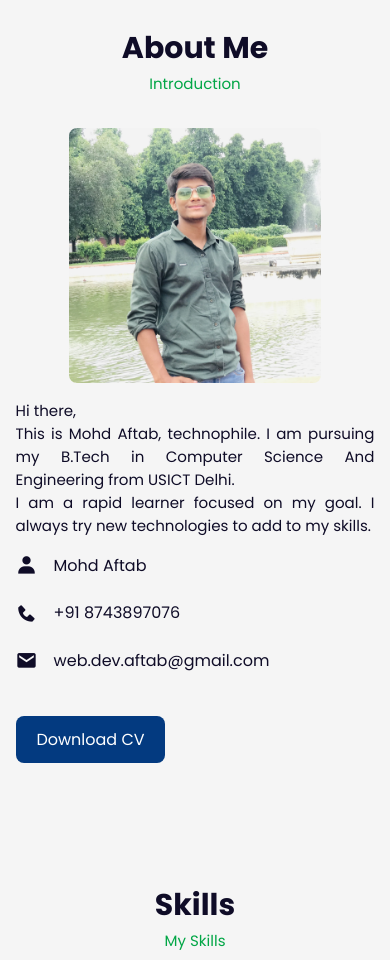
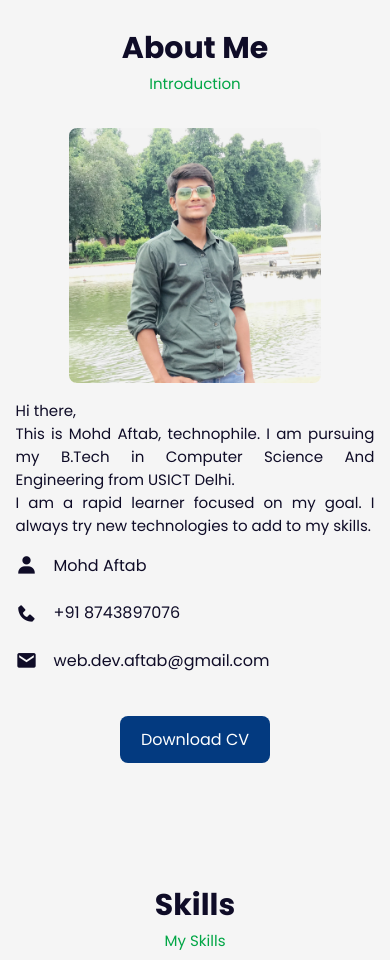
Before and after one commit to devaftab/Portfolio, a React (Vite) app in the folder frontend/: page / in a window 390 px wide. Shown: the part 900-1860 px from the top of the page. Built offline with nearby package versions, Linux system fonts and the light colour scheme.

Commit message:
about button css update

```diff
--- a/frontend/src/App.css
+++ b/frontend/src/App.css
@@ -123,6 +123,7 @@
   }
   .about-container {
     grid-template-columns: 1fr;
+    text-align: center;
   }
   .about-img {
     display: flex;
--- a/frontend/src/components/About/About.jsx
+++ b/frontend/src/components/About/About.jsx
@@ -31,7 +31,7 @@
                             <span>web.dev.aftab@gmail.com</span>
                         </div>
                     </div>
-                    <a href="https://drive.google.com/file/d/1fA7b9mgGmdnkGrgDICG_g03caV7SAeRY/view?usp=sharing" target="_blank" className="btn">Download CV</a>
+                    <a href="https://drive.google.com/file/d/1fA7b9mgGmdnkGrgDICG_g03caV7SAeRY/view?usp=sharing" target="_blank" className="btn cv-btn">Download CV</a>
                 </div>
             </div>
         </section>
```
